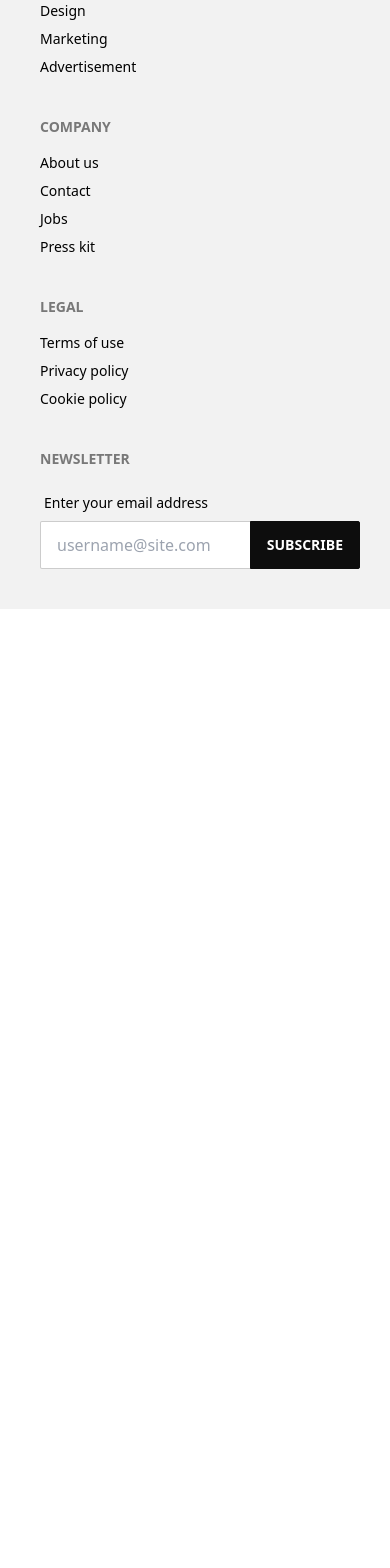
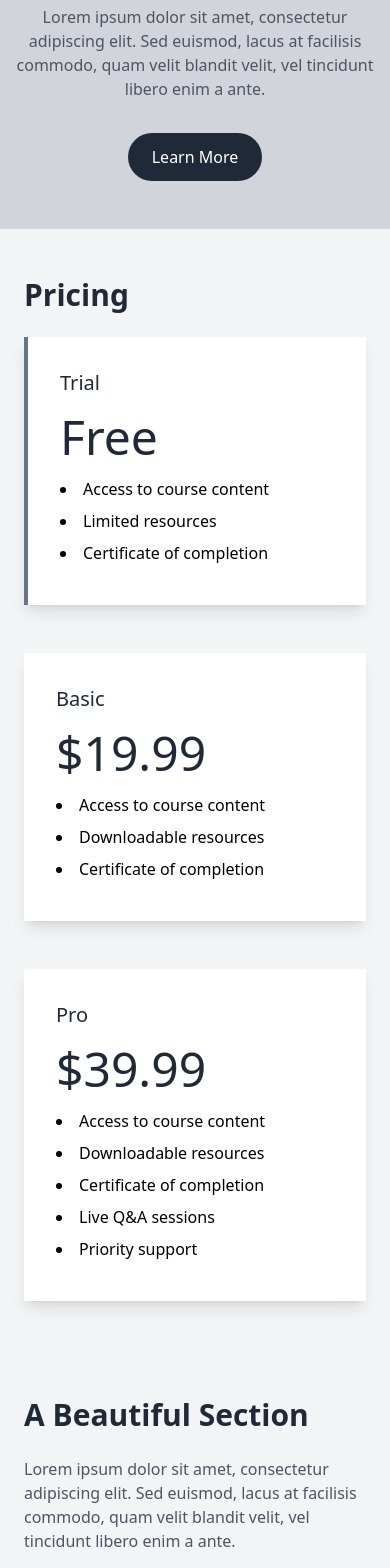
Before and after one commit to necromancer26/language-learning, a Next.js app: page / in a window 390 px wide. Shown: the part 7500-9068 px from the top of the page. Before the commit the page ends 8109 px from the top, so only its background shows below. Built offline with nearby package versions, Linux system fonts and the light colour scheme; what tailwindcss-animation-delay, tailwindcss-filters would draw is missing.

Commit message:
new sections

```diff
--- /dev/null
+++ b/components/index/ai-component.tsx
@@ -0,0 +1,56 @@
+import React from "react";
+
+export default function AIComponent() {
+  return (
+    <section className="bg-gray-100 py-12">
+      <div className="container mx-auto px-6">
+        <h2 className="text-3xl font-bold text-gray-800 mb-6">
+          A Beautiful Section
+        </h2>
+        <p className="text-gray-600 mb-8">
+          Lorem ipsum dolor sit amet, consectetur adipiscing elit. Sed euismod,
+          lacus at facilisis commodo, quam velit blandit velit, vel tincidunt
+          libero enim a ante.
+        </p>
+        <div className="flex flex-wrap -mx-2">
+          <div className="w-full md:w-1/3 px-2 mb-4">
+            <div className="bg-white p-6 rounded-lg shadow-lg">
+              <h3 className="text-lg font-medium text-gray-800 mb-4">
+                Feature 1
+              </h3>
+              <p className="text-gray-600">
+                Lorem ipsum dolor sit amet, consectetur adipiscing elit. Sed
+                euismod, lacus at facilisis commodo, quam velit blandit velit,
+                vel tincidunt libero enim a ante.
+              </p>
+            </div>
+          </div>
+          <div className="w-full md:w-1/3 px-2 mb-4">
+            <div className="bg-white p-6 rounded-lg shadow-lg">
+              <h3 className="text-lg font-medium text-gray-800 mb-4">
+                Feature 2
+              </h3>
+              <p className="text-gray-600">
+                Lorem ipsum dolor sit amet, consectetur adipiscing elit. Sed
+                euismod, lacus at facilisis commodo, quam velit blandit velit,
+                vel tincidunt libero enim a ante.
+              </p>
+            </div>
+          </div>
+          <div className="w-full md:w-1/3 px-2 mb-4">
+            <div className="bg-white p-6 rounded-lg shadow-lg">
+              <h3 className="text-lg font-medium text-gray-800 mb-4">
+                Feature 3
+              </h3>
+              <p className="text-gray-600">
+                Lorem ipsum dolor sit amet, consectetur adipiscing elit. Sed
+                euismod, lacus at facilisis commodo, quam velit blandit velit,
+                vel tincidunt libero enim a ante.
+              </p>
+            </div>
+          </div>
+        </div>
+      </div>
+    </section>
+  );
+}
--- /dev/null
+++ b/components/index/ai-filler-section.tsx
@@ -0,0 +1,21 @@
+const FillerSectionAI = () => {
+  return (
+    <section className="bg-gray-300 py-12">
+      <div className="container mx-auto text-center">
+        <h2 className="text-3xl font-bold text-gray-800 mb-6">
+          A modern filler section
+        </h2>
+        <p className="text-gray-600 mb-8">
+          Lorem ipsum dolor sit amet, consectetur adipiscing elit. Sed euismod,
+          lacus at facilisis commodo, quam velit blandit velit, vel tincidunt
+          libero enim a ante.
+        </p>
+        <button className="bg-gray-800 text-white px-6 py-3 rounded-full hover:bg-gray-700">
+          Learn More
+        </button>
+      </div>
+    </section>
+  );
+};
+
+export default FillerSectionAI;
--- /dev/null
+++ b/components/reusables/pricing.tsx
@@ -0,0 +1,72 @@
+import React, { useState } from "react";
+
+const Pricing = () => {
+  const [selectedIndex, setSelectedIndex] = useState(0);
+
+  const courses = [
+    {
+      title: "Trial",
+      price: "Free",
+      features: [
+        "Access to course content",
+        "Limited resources",
+        "Certificate of completion",
+      ],
+    },
+    {
+      title: "Basic",
+      price: "$19.99",
+      features: [
+        "Access to course content",
+        "Downloadable resources",
+        "Certificate of completion",
+      ],
+    },
+    {
+      title: "Pro",
+      price: "$39.99",
+      features: [
+        "Access to course content",
+        "Downloadable resources",
+        "Certificate of completion",
+        "Live Q&A sessions",
+        "Priority support",
+      ],
+    },
+  ];
+
+  return (
+    <section className="bg-gray-100 py-12">
+      <div className="container mx-auto px-6">
+        <h2 className="text-3xl font-bold text-gray-800 mb-6">Pricing</h2>
+        <div className="grid grid-cols-1 md:grid-cols-3 gap-12">
+          {courses.map((course, index) => (
+            <div
+              key={course.title}
+              className={`bg-white p-8 shadow-lg transition-all duration-300 ${
+                selectedIndex === index ? "border-l-4 border-slate-500" : ""
+              } hover:shadow-xl transform hover:-translate-y-1 cursor-pointer`}
+              onClick={() => setSelectedIndex(index)}
+            >
+              <h3 className="text-xl font-medium text-gray-800 mb-4">
+                {course.title}
+              </h3>
+              <h2 className="text-5xl font-medium text-gray-800 mb-4">
+                {course.price}
+              </h2>
+              <ul className="list-disc list-inside">
+                {course.features.map((feature) => (
+                  <li key={feature} className="mb-2">
+                    {feature}
+                  </li>
+                ))}
+              </ul>
+            </div>
+          ))}
+        </div>
+      </div>
+    </section>
+  );
+};
+
+export default Pricing;
--- a/pages/index.tsx
+++ b/pages/index.tsx
@@ -6,6 +6,10 @@ import FillerSection from "../components/index/filler-section";
 import Values from "../components/index/values";
 
 import TestimonialsContainer from "../components/index/testimonials-container";
+import FillerSectionAI from "../components/index/ai-filler-section";
+import AIComponent from "../components/index/ai-component";
+import AnimatedPricing from "../components/reusables/pricing";
+
 // import ParallaxComponent from "../components/index/parallax-effect";
 const inter = Inter({ subsets: ["latin"] });
 
@@ -23,6 +27,10 @@ export default function Home() {
       <ServicesSection />
       <Values />
       <TestimonialsContainer />
+      <FillerSectionAI />
+
+      <AnimatedPricing />
+      <AIComponent />
     </>
   );
 }
```
